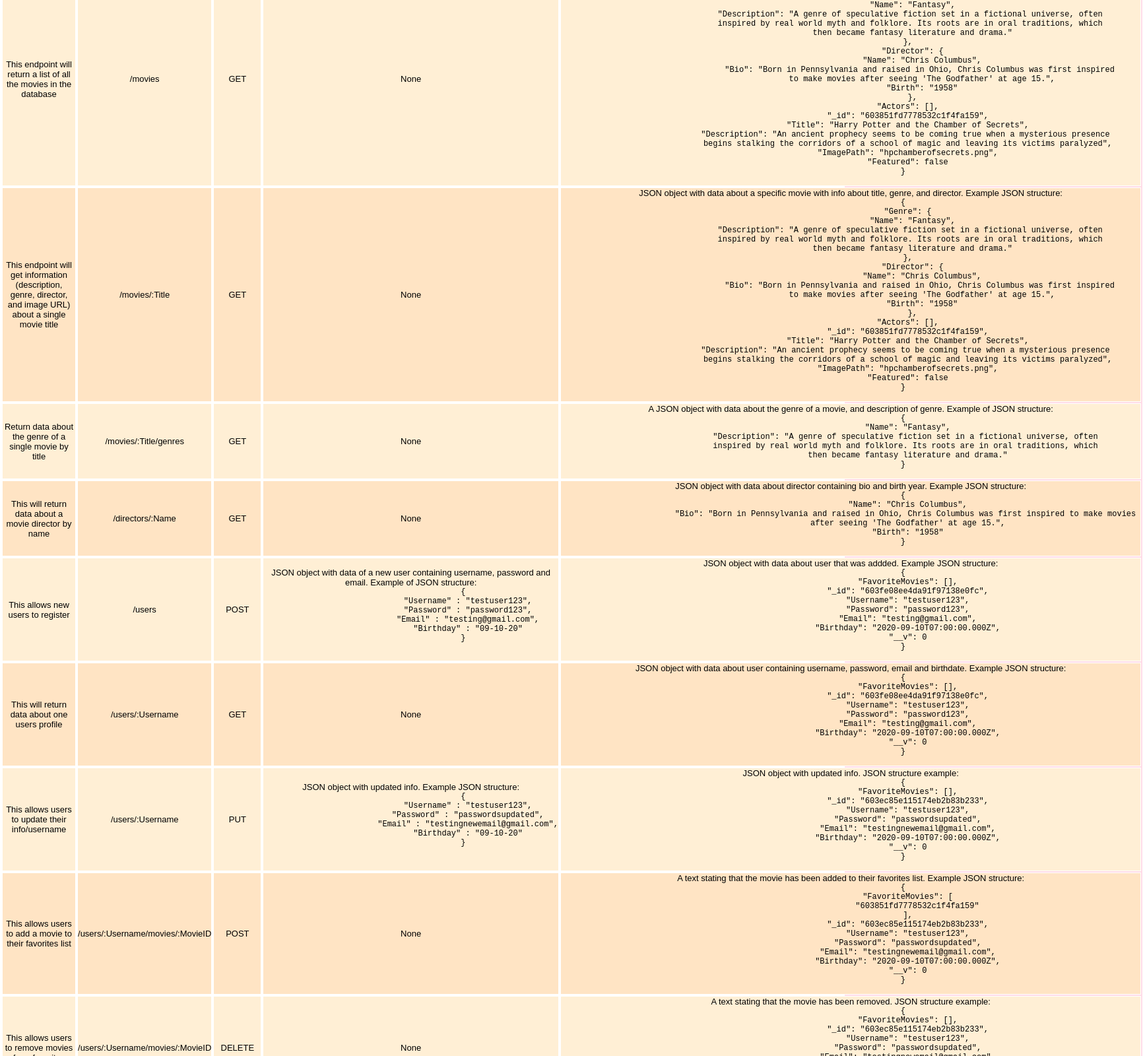
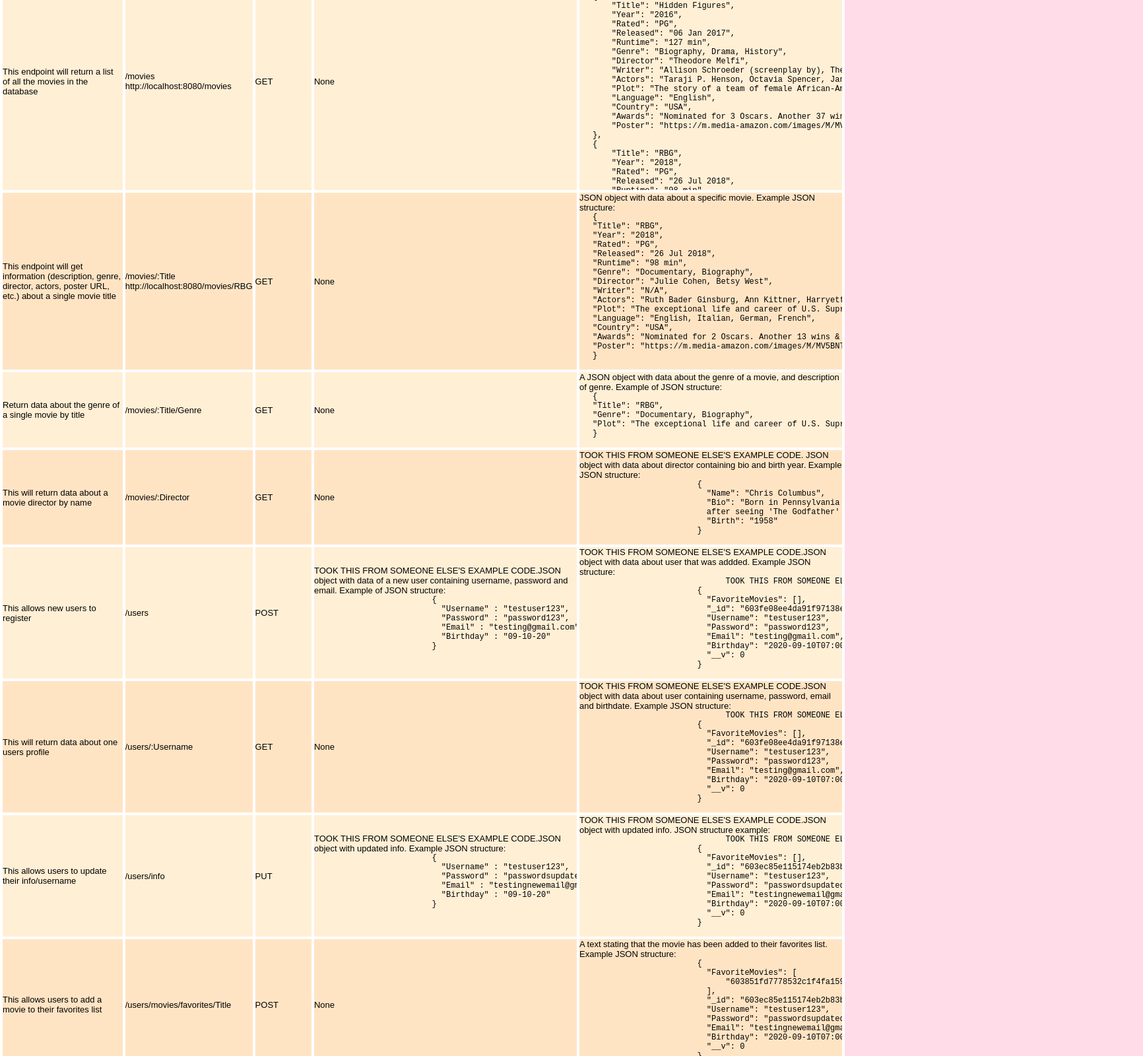
Before and after one commit to jenpyle/myFlix-server, a website: page public/documentation.html in a window 1280 px wide. Shown: the part 300-1900 px from the top of the page at 66% size, 1732 px wide, since content can reach past the window. Drawn offline with Linux system fonts and the light colour scheme; a web font is replaced by a local one.

Commit message:
Update endpoints and add documentation

```diff
--- a/css/styles.css
+++ b/css/styles.css
@@ -61,13 +61,27 @@ table,
 th,
 td {
   border: 1px solid white;
+  text-align: left;
 }
 
 table tr:nth-child(even) {
   background: var(--list-seperation-color);
-  height: auto;
 }
 table tr:nth-child(odd) {
   background: var(--secondary-background-color);
-  height: auto;
 }
+
+td {
+  max-width: 400px;
+}
+
+tr,
+pre {
+  max-height: 300px;
+}
+
+pre {
+  margin-left: 20px;
+  overflow: scroll;
+  text-align: left;
+}
--- a/public/documentation.html
+++ b/public/documentation.html
@@ -40,91 +40,182 @@
                 </tr>
                 <tr>
                     <td>This endpoint will return a list of all the movies in the database</td>
-                    <td>/movies</td>
+                    <td>/movies<div>
+                            http://localhost:8080/movies</div>
+                    </td>
                     <td>GET</td>
                     <td>None</td>
                     <td>A JSON object with data about all the movies. Example of JSON structure for one movie:
                         <pre>
 {
-                        "Genre": {
-                          "Name": "Fantasy",
-                          "Description": "A genre of speculative fiction set in a fictional universe, often
-                          inspired by real world myth and folklore. Its roots are in oral traditions, which
-                          then became fantasy literature and drama."
+    "Title": "Hidden Figures",
+    "Year": "2016",
+    "Rated": "PG",
+    "Released": "06 Jan 2017",
+    "Runtime": "127 min",
+    "Genre": "Biography, Drama, History",
+    "Director": "Theodore Melfi",
+    "Writer": "Allison Schroeder (screenplay by), Theodore Melfi (screenplay by), Margot Lee Shetterly (based on the book by)",
+    "Actors": "Taraji P. Henson, Octavia Spencer, Janelle Monáe, Kevin Costner",
+    "Plot": "The story of a team of female African-American mathematicians who served a vital role in NASA during the early years of the U.S. space program.",
+    "Language": "English",
+    "Country": "USA",
+    "Awards": "Nominated for 3 Oscars. Another 37 wins & 85 nominations.",
+    "Poster": "https://m.media-amazon.com/images/M/MV5BMzg2Mzg4YmUtNDdkNy00NWY1LWE3NmEtZWMwNGNlMzE5YzU3XkEyXkFqcGdeQXVyMjA5MTIzMjQ@._V1_SX300.jpg"
 },
-                          "Director": {
-                              "Name": "Chris Columbus",
-                              "Bio": "Born in Pennsylvania and raised in Ohio, Chris Columbus was first inspired
-                              to make movies after seeing 'The Godfather' at age 15.",
-                              "Birth": "1958"
+{
+    "Title": "RBG",
+    "Year": "2018",
+    "Rated": "PG",
+    "Released": "26 Jul 2018",
+    "Runtime": "98 min",
+    "Genre": "Documentary, Biography",
+    "Director": "Julie Cohen, Betsy West",
+    "Writer": "N/A",
+    "Actors": "Ruth Bader Ginsburg, Ann Kittner, Harryette Helsel, Stephen Wiesenfeld",
+    "Plot": "The exceptional life and career of U.S. Supreme Court Justice Ruth Bader Ginsburg, who has developed a breathtaking legal legacy while becoming an unexpected pop culture icon.",
+    "Language": "English, Italian, German, French",
+    "Country": "USA",
+    "Awards": "Nominated for 2 Oscars. Another 13 wins & 49 nominations.",
+    "Poster": "https://m.media-amazon.com/images/M/MV5BNTE4Nzc0NDU3Nl5BMl5BanBnXkFtZTgwODIzMTQzNTM@._V1_SX300.jpg"
 },
-                        "Actors": [],
-                        "_id": "603851fd7778532c1f4fa159",
-                        "Title": "Harry Potter and the Chamber of Secrets",
-                        "Description": "An ancient prophecy seems to be coming true when a mysterious presence
-                        begins stalking the corridors of a school of magic and leaving its victims paralyzed",
-                        "ImagePath": "hpchamberofsecrets.png",
-                        "Featured": false
+{
+    "Title": "Promising Young Woman",
+    "Year": "2020",
+    "Rated": "R",
+    "Released": "25 Dec 2020",
+    "Runtime": "113 min",
+    "Genre": "Crime, Drama, Thriller",
+    "Director": "Emerald Fennell",
+    "Writer": "Emerald Fennell",
+    "Actors": "Adam Brody, Ray Nicholson, Sam Richardson, Carey Mulligan",
+    "Plot": "A young woman, traumatized by a tragic event in her past, seeks out vengeance against those who crossed her path.",
+    "Language": "English",
+    "Country": "UK, USA",
+    "Awards": "Nominated for 4 Golden Globes. Another 49 wins & 107 nominations.",
+    "Poster": "https://m.media-amazon.com/images/M/MV5BZDViMzBiNGMtZTIyNS00NzI4LWE3NDMtNmM1NDk0NzBlMWRlXkEyXkFqcGdeQXVyMTA2MDU0NjM5._V1_SX300.jpg"
+},
+{
+    "Title": "Teeth",
+    "Year": "2007",
+    "Rated": "R",
+    "Released": "03 Apr 2008",
+    "Runtime": "94 min",
+    "Genre": "Comedy, Fantasy, Horror, Thriller",
+    "Director": "Mitchell Lichtenstein",
+    "Writer": "Mitchell Lichtenstein",
+    "Actors": "Jess Weixler, John Hensley, Josh Pais, Hale Appleman",
+    "Plot": "Still a stranger to her own body, a high school student discovers she has a physical advantage when she becomes the object of male violence.",
+    "Language": "English",
+    "Country": "USA",
+    "Awards": "2 wins & 10 nominations.",
+    "Poster": "https://m.media-amazon.com/images/M/MV5BZjVjMjY4MzMtYzljNi00NDQ5LTk3NTYtNzY5NzYyY2FjZTZmXkEyXkFqcGdeQXVyMTQxNzMzNDI@._V1_SX300.jpg"
+},
+{
+    "Title": "Miss Congeniality",
+    "Year": "2000",
+    "Rated": "PG-13",
+    "Released": "22 Dec 2000",
+    "Runtime": "109 min",
+    "Genre": "Action, Comedy, Crime, Romance",
+    "Director": "Donald Petrie",
+    "Writer": "Marc Lawrence, Katie Ford, Caryn Lucas",
+    "Actors": "Sandra Bullock, Michael Caine, Benjamin Bratt, Candice Bergen",
+    "Plot": "An F.B.I. Agent must go undercover in the Miss United States beauty pageant to prevent a group from bombing the event.",
+    "Language": "English, Russian, French, Hawaiian, Spanish",
+    "Country": "USA",
+    "Awards": "Nominated for 2 Golden Globes. Another 7 wins & 6 nominations.",
+    "Poster": "https://m.media-amazon.com/images/M/MV5BZDhjNzc4N2MtNWE5ZC00N2M4LWFiYjEtMTE5YmYyMTg3OGY5XkEyXkFqcGdeQXVyMTkzODUwNzk@._V1_SX300.jpg"
+},
+{
+    "Title": "Bridesmaids",
+    "Year": "2011",
+    "Rated": "R",
+    "Released": "13 May 2011",
+    "Runtime": "125 min",
+    "Genre": "Comedy, Romance",
+    "Director": "Paul Feig",
+    "Writer": "Kristen Wiig, Annie Mumolo",
+    "Actors": "Kristen Wiig, Terry Crews, Maya Rudolph, Tom Yi",
+    "Plot": "Competition between the maid of honor and a bridesmaid, over who is the bride's best friend, threatens to upend the life of an out-of-work pastry chef.",
+    "Language": "English, Thai, Spanish, French",
+    "Country": "USA",
+    "Awards": "Nominated for 2 Oscars. Another 25 wins & 70 nominations.",
+    "Poster": "https://m.media-amazon.com/images/M/MV5BMjAyOTMyMzUxNl5BMl5BanBnXkFtZTcwODI4MzE0NA@@._V1_SX300.jpg"
+},
+{
+    "Title": "Wonder Woman",
+    "Year": "2017",
+    "Rated": "PG-13",
+    "Released": "02 Jun 2017",
+    "Runtime": "141 min",
+    "Genre": "Action, Adventure, Fantasy, Sci-Fi, War",
+    "Director": "Patty Jenkins",
+    "Writer": "Allan Heinberg (screenplay by), Zack Snyder (story by), Allan Heinberg (story by), Jason Fuchs (story by), William Moulton Marston (Wonder Woman created by)",
+    "Actors": "Gal Gadot, Chris Pine, Connie Nielsen, Robin Wright",
+    "Plot": "When a pilot crashes and tells of conflict in the outside world, Diana, an Amazonian warrior in training, leaves home to fight a war, discovering her full powers and true destiny.",
+    "Language": "English, German, Dutch, French, Spanish, Chinese, Greek, Ancient (to 1453), North American Indian",
+    "Country": "USA, UK",
+    "Awards": "24 wins & 71 nominations.",
+    "Poster": "https://m.media-amazon.com/images/M/MV5BMTYzODQzYjQtNTczNC00MzZhLTg1ZWYtZDUxYmQ3ZTY4NzA1XkEyXkFqcGdeQXVyODE5NzE3OTE@._V1_SX300.jpg"
 }
 </pre>
                     </td>
                 </tr>
                 <tr>
-                    <td>This endpoint will get information (description, genre, director, and image URL) about a single
+                    <td>This endpoint will get information (description, genre, director, actors, poster URL, etc.)
+                        about a single
                         movie title</td>
-                    <td>/movies/:Title</td>
+                    <td>/movies/:Title<div>
+                            http://localhost:8080/movies/RBG</div>
+                    </td>
                     <td>GET</td>
                     <td>None</td>
-                    <td>JSON object with data about a specific movie with info about title, genre, and director. Example
+                    <td>JSON object with data about a specific movie. Example
                         JSON structure:
                         <pre>
 {
-                        "Genre": {
-                          "Name": "Fantasy",
-                          "Description": "A genre of speculative fiction set in a fictional universe, often
-                          inspired by real world myth and folklore. Its roots are in oral traditions, which
-                          then became fantasy literature and drama."
-                        },
-                          "Director": {
-                              "Name": "Chris Columbus",
-                              "Bio": "Born in Pennsylvania and raised in Ohio, Chris Columbus was first inspired
-                              to make movies after seeing 'The Godfather' at age 15.",
-                              "Birth": "1958"
-                          },
-                        "Actors": [],
-                        "_id": "603851fd7778532c1f4fa159",
-                        "Title": "Harry Potter and the Chamber of Secrets",
-                        "Description": "An ancient prophecy seems to be coming true when a mysterious presence
-                        begins stalking the corridors of a school of magic and leaving its victims paralyzed",
-                        "ImagePath": "hpchamberofsecrets.png",
-                        "Featured": false
+"Title": "RBG",
+"Year": "2018",
+"Rated": "PG",
+"Released": "26 Jul 2018",
+"Runtime": "98 min",
+"Genre": "Documentary, Biography",
+"Director": "Julie Cohen, Betsy West",
+"Writer": "N/A",
+"Actors": "Ruth Bader Ginsburg, Ann Kittner, Harryette Helsel, Stephen Wiesenfeld",
+"Plot": "The exceptional life and career of U.S. Supreme Court Justice Ruth Bader Ginsburg, who has developed a breathtaking legal legacy while becoming an unexpected pop culture icon.",
+"Language": "English, Italian, German, French",
+"Country": "USA",
+"Awards": "Nominated for 2 Oscars. Another 13 wins & 49 nominations.",
+"Poster": "https://m.media-amazon.com/images/M/MV5BNTE4Nzc0NDU3Nl5BMl5BanBnXkFtZTgwODIzMTQzNTM@._V1_SX300.jpg"
 }
                     </pre>
                     </td>
                 </tr>
                 <tr>
                     <td>Return data about the genre of a single movie by title</td>
-                    <td>/movies/:Title/genres</td>
+                    <td>/movies/:Title/Genre</td>
                     <td>GET</td>
                     <td>None</td>
                     <td>A JSON object with data about the genre of a movie, and description of genre. Example of JSON
                         structure:
                         <pre>
 {
-                        "Name": "Fantasy",
-                        "Description": "A genre of speculative fiction set in a fictional universe, often
-                        inspired by real world myth and folklore. Its roots are in oral traditions, which
-                        then became fantasy literature and drama."
+"Title": "RBG",
+"Genre": "Documentary, Biography",
+"Plot": "The exceptional life and career of U.S. Supreme Court Justice Ruth Bader Ginsburg, who has developed a breathtaking legal legacy while becoming an unexpected pop culture icon.",
 }
                     </pre>
                     </td>
                 </tr>
                 <tr>
                     <td>This will return data about a movie director by name</td>
-                    <td>/directors/:Name</td>
+                    <td>/movies/:Director</td>
                     <td>GET</td>
                     <td>None</td>
-                    <td>JSON object with data about director containing bio and birth year. Example JSON structure:
+                    <td>TOOK THIS FROM SOMEONE ELSE'S EXAMPLE CODE.
+                        JSON object with data about director containing bio and birth year. Example JSON structure:
                         <pre>
                       {
                         "Name": "Chris Columbus",
@@ -139,7 +230,8 @@
                     <td>This allows new users to register</td>
                     <td>/users</td>
                     <td>POST</td>
-                    <td>JSON object with data of a new user containing username, password and email. Example of JSON
+                    <td>TOOK THIS FROM SOMEONE ELSE'S EXAMPLE CODE.JSON object with data of a new user containing
+                        username, password and email. Example of JSON
                         structure:
                         <pre>
                       {
@@ -150,8 +242,10 @@
                       }
                     </pre>
                     </td>
-                    <td>JSON object with data about user that was addded. Example JSON structure:
+                    <td>TOOK THIS FROM SOMEONE ELSE'S EXAMPLE CODE.JSON object with data about user that was addded.
+                        Example JSON structure:
                         <pre>
+                            TOOK THIS FROM SOMEONE ELSE'S EXAMPLE CODE.
                       {
                         "FavoriteMovies": [],
                         "_id": "603fe08ee4da91f97138e0fc",
@@ -169,9 +263,11 @@
                     <td>/users/:Username</td>
                     <td>GET</td>
                     <td>None</td>
-                    <td>JSON object with data about user containing username, password, email and birthdate. Example
+                    <td>TOOK THIS FROM SOMEONE ELSE'S EXAMPLE CODE.JSON object with data about user containing username,
+                        password, email and birthdate. Example
                         JSON structure:
                         <pre>
+                            TOOK THIS FROM SOMEONE ELSE'S EXAMPLE CODE.
                       {
                         "FavoriteMovies": [],
                         "_id": "603fe08ee4da91f97138e0fc",
@@ -186,9 +282,10 @@
                 </tr>
                 <tr>
                     <td>This allows users to update their info/username</td>
-                    <td>/users/:Username</td>
+                    <td>/users/info</td>
                     <td>PUT</td>
-                    <td>JSON object with updated info. Example JSON structure:
+                    <td>TOOK THIS FROM SOMEONE ELSE'S EXAMPLE CODE.JSON object with updated info. Example JSON
+                        structure:
                         <pre>
                       {
                         "Username" : "testuser123",
@@ -198,8 +295,10 @@
                       }
                     </pre>
                     </td>
-                    <td>JSON object with updated info. JSON structure example:
+                    <td>TOOK THIS FROM SOMEONE ELSE'S EXAMPLE CODE.JSON object with updated info. JSON structure
+                        example:
                         <pre>
+                            TOOK THIS FROM SOMEONE ELSE'S EXAMPLE CODE.
                       {
                         "FavoriteMovies": [],
                         "_id": "603ec85e115174eb2b83b233",
@@ -214,7 +313,7 @@
                 </tr>
                 <tr>
                     <td>This allows users to add a movie to their favorites list</td>
-                    <td>/users/:Username/movies/:MovieID</td>
+                    <td>/users/movies/favorites/Title</td>
                     <td>POST</td>
                     <td>None</td>
                     <td>A text stating that the movie has been added to their favorites list. Example JSON structure:
@@ -235,7 +334,7 @@
                 </tr>
                 <tr>
                     <td>This allows users to remove movies from favorites</td>
-                    <td>/users/:Username/movies/:MovieID</td>
+                    <td>/users/movies/favorites/Title</td>
                     <td>DELETE</td>
                     <td>None</td>
                     <td>A text stating that the movie has been removed. JSON structure example:
@@ -254,7 +353,7 @@
                 </tr>
                 <tr>
                     <td>This allows users to deactivate their account</td>
-                    <td>/users/:Username</td>
+                    <td>/users</td>
                     <td>DELETE</td>
                     <td>None</td>
                     <td>A text stating the the user email/account has been removed and deactivated. Returns:
```
Also changed, not shown: index.js (+52 -8 lines), 1 other file. Lines whose indentation alone changed are shown as unchanged.
